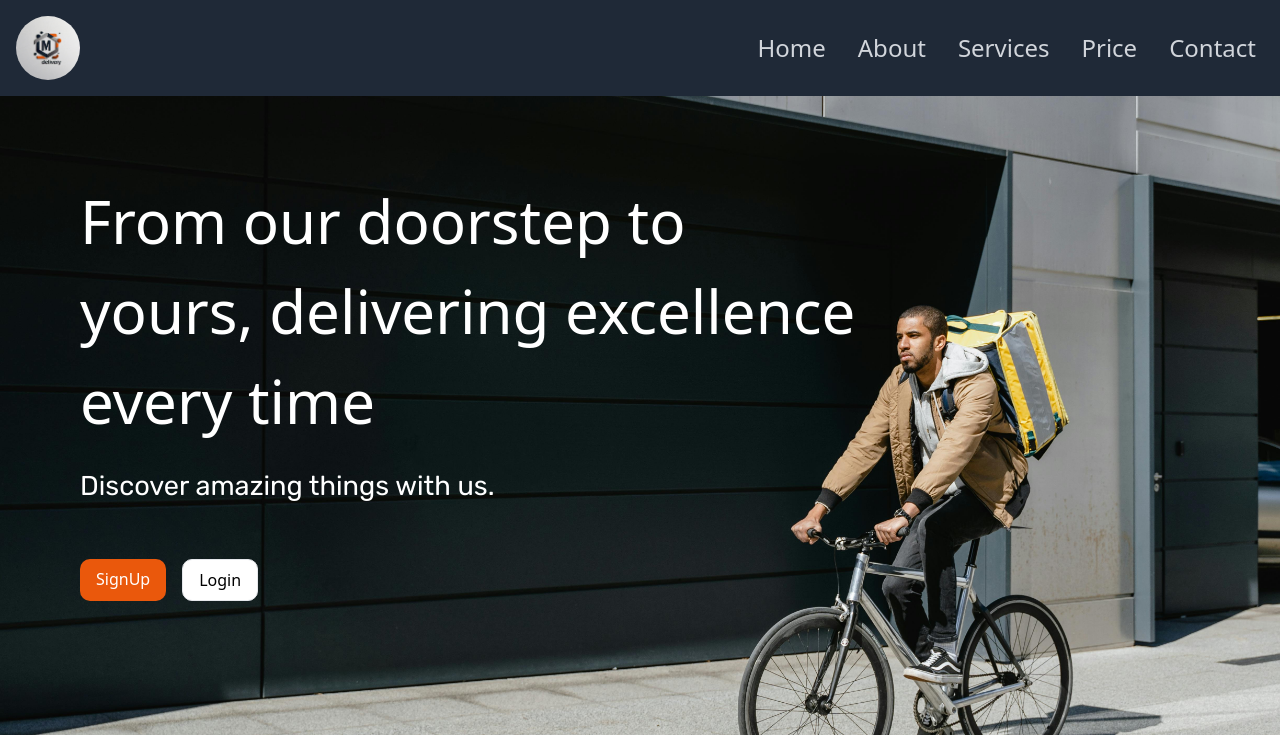
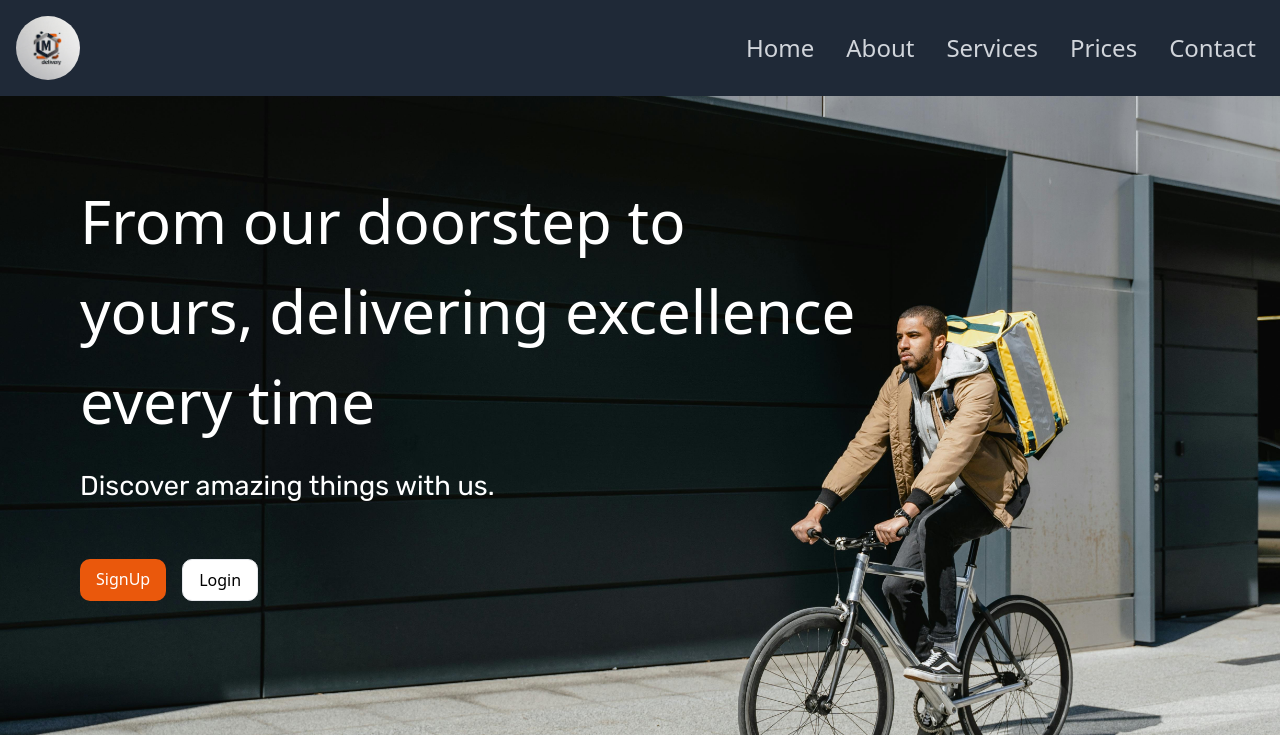
Before and after one commit to Melody-Paul/melogistics, a Django app: page / in a window 1280 px wide. Shown: the top 735 px of the page. Run offline with Django 5.2, Linux system fonts and the light colour scheme; some libraries are stand-ins or nearby versions; some web fonts are replaced.

Commit message:
prices header

```diff
--- a/core/templates/base.html
+++ b/core/templates/base.html
@@ -31,7 +31,7 @@
                 <a href="{% url 'my_view' %}" class="text-gray-300 hover:bg-orange-500 hover:text-white p-2 rounded-[100px]">Home</a>
                 <a href="{% url 'about' %}" class="text-gray-300 hover:bg-orange-500 hover:text-white p-2 rounded-[100px]">About</a>
                 <a href="{% url 'services' %}" class="text-gray-300 hover:bg-orange-500 hover:text-white p-2 rounded-[100px]">Services</a>
-                <a href="{% url 'prices' %}" class="text-gray-300 hover:bg-orange-500 hover:text-white p-2 rounded-[100px]">Price</a>
+                <a href="{% url 'prices' %}" class="text-gray-300 hover:bg-orange-500 hover:text-white p-2 rounded-[100px]">Prices</a>
                 <a href="{% url 'contact' %}" class="text-gray-300 hover:bg-orange-500 hover:text-white p-2 rounded-[100px]">Contact</a>
             </div>
 
@@ -49,7 +49,7 @@
             <a href="{% url 'my_view' %}" class="block text-gray-300 hover:bg-orange-500 hover:text-white p-2 rounded-[100px]">Home</a>
             <a href="{% url 'about' %}" class="block text-gray-300 hover:bg-orange-500 hover:text-white p-2 rounded-[100px]">About</a>
             <a href="{% url 'services' %}" class="block text-gray-300 hover:bg-orange-500 hover:text-white p-2 rounded-[100px]">Services</a>
-            <a href="{% url 'prices' %}" class="block text-gray-300 hover:bg-orange-500 hover:text-white p-2 rounded-[100px]">Price</a>
+            <a href="{% url 'prices' %}" class="block text-gray-300 hover:bg-orange-500 hover:text-white p-2 rounded-[100px]">Prices</a>
             <a href="{% url 'contact' %}" class="block text-gray-300 hover:bg-orange-500 hover:text-white p-2 rounded-[100px]">Contact</a>
         </div>
     </nav>
@@ -76,7 +76,7 @@
                 <a href="{% url 'my_view' %}" class="my-3 block text-gray-300 hover:text-gray-100 text-sm font-medium duration-700">Home</a>
                 <a href="{% url 'about' %}" class="my-3 block text-gray-300 hover:text-gray-100 text-sm font-medium duration-700">About Us</a>
                 <a href="{% url 'services' %}" class="my-3 block text-gray-300 hover:text-gray-100 text-sm font-medium duration-700">Services</a>
-                <a href="{% url 'prices' %}" class="my-3 block text-gray-300 hover:text-gray-100 text-sm font-medium duration-700">Price</a>
+                <a href="{% url 'prices' %}" class="my-3 block text-gray-300 hover:text-gray-100 text-sm font-medium duration-700">Prices</a>
                 <a href="{% url 'contact' %}" class="my-3 block text-gray-300 hover:text-gray-100 text-sm font-medium duration-700">Contact</a>
             </div>
 
```
